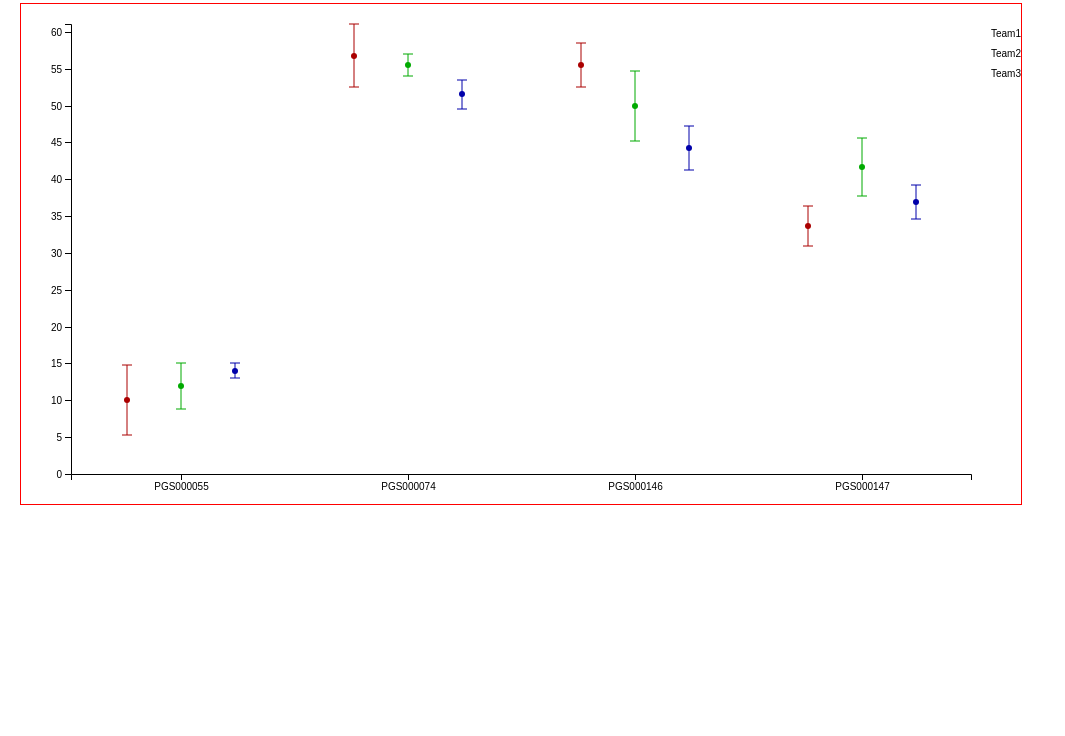
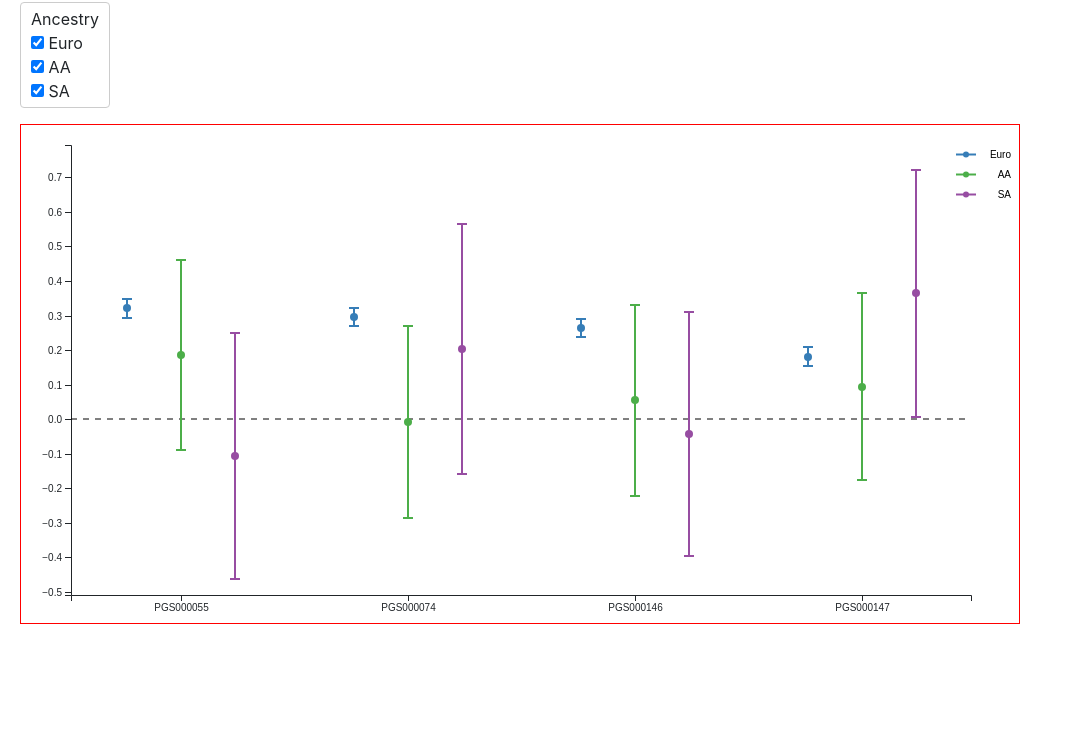
Before and after one commit to ens-lgil/pgs_d3, a plain HTML site: page index.html in a window 1280 px wide. Shown: the part 64-800 px from the top of the page, without its empty margins (0-1065 px from the left). Drawn offline with nearby package versions, Linux system fonts and the light colour scheme.

Commit message:
Add selection + tooltips

```diff
--- a/index.html
+++ b/index.html
@@ -1,6 +1,10 @@
 <html>
   <head>
     <title>TEST D3</title>
+    <link href="https://stackpath.bootstrapcdn.com/bootstrap/4.4.1/css/bootstrap.min.css" rel="stylesheet"/>
+
+    <script src="https://code.jquery.com/jquery-3.4.1.min.js"></script>
+    <script src="https://stackpath.bootstrapcdn.com/bootstrap/4.4.1/js/bootstrap.bundle.min.js" integrity="sha384-6khuMg9gaYr5AxOqhkVIODVIvm9ynTT5J4V1cfthmT+emCG6yVmEZsRHdxlotUnm" crossorigin="anonymous"></script>
     <script src="d3.min.js"></script>
 
     <style>
@@ -10,19 +14,50 @@
 
       line {
         /*stroke: black;*/
-        stroke-width: 1px;
+        /*stroke-width: 1px;*/
         fill: none;
+      }
+
+      .tooltip {
+          //position: absolute;
+          //text-align: center;
+          //width: 60px;
+          //height: 28px;
+          //padding: 4px 6px;
+          font: 12px sans-serif;
+          //background-color: #333;
+          //color: #FFF;
+          //border: 0px;
+          //border-radius: 8px;
+          //pointer-events: none;
       }
     </style>
   </head>
 
   <body>
     <h2>D3 test</h2>
+    <div style="display:flex;margin-bottom:1rem">
+      <div style="border:1px solid #CCC;border-radius:4px;padding:4px 10px">
+        <div>Ancestry</div>
+        <div>
+          <input type="checkbox" class="benchmark_ancestry_cb" checked id="grpName_1" value="Euro">
+          <label class="mb-0" for="grpName_1"> Euro</label>
+        </div>
+        <div>
+          <input type="checkbox" class="benchmark_ancestry_cb" checked id="grpName_2" value="AA">
+          <label class="mb-0" for="grpName_3"> AA</label>
+        </div>
+        <div>
+          <input type="checkbox" class="benchmark_ancestry_cb" checked id="grpName_3" value="SA">
+          <label class="mb-0" for="grpName_2"> SA</label>
+        </div>
+      </div>
+    </div>
     <svg style="border:1px solid #F00"></svg>
     <script type="text/javascript">
 
       // generate random data with d3 range and map
-      var data = d3.range(40).map(function(i) {
+      /*var data = d3.range(40).map(function(i) {
         return {
           x: i + 1,
           // generate a random value between 40 and 60
@@ -30,21 +65,21 @@
           // generate a random interval between 1 and 5
           e: d3.randomUniform(1, 5)()
         };
-      });
+      });*/
 
       const pgs_data = [
-            { pgs: 'PGS000055', grpName:'Team1', y: 10, e: d3.randomUniform(1, 5)()},
-            { pgs: 'PGS000055', grpName:'Team2', y: 12, e: d3.randomUniform(1, 5)()},
-            { pgs: 'PGS000055', grpName:'Team3', y: 14, e: d3.randomUniform(1, 5)()},
-            { pgs: 'PGS000074', grpName:'Team1', y: d3.randomUniform(40, 60)(), e: d3.randomUniform(1, 5)()},
-            { pgs: 'PGS000074', grpName:'Team2', y: d3.randomUniform(40, 60)(), e: d3.randomUniform(1, 5)()},
-            { pgs: 'PGS000074', grpName:'Team3', y: d3.randomUniform(40, 60)(), e: d3.randomUniform(1, 5)()},
-            { pgs: 'PGS000146', grpName:'Team1', y: d3.randomUniform(40, 60)(), e: d3.randomUniform(1, 5)()},
-            { pgs: 'PGS000146', grpName:'Team2', y: d3.randomUniform(40, 60)(), e: d3.randomUniform(1, 5)()},
-            { pgs: 'PGS000146', grpName:'Team3', y: d3.randomUniform(40, 60)(), e: d3.randomUniform(1, 5)()},
-            { pgs: 'PGS000147', grpName:'Team1', y: d3.randomUniform(30, 50)(), e: d3.randomUniform(1, 5)()},
-            { pgs: 'PGS000147', grpName:'Team2', y: d3.randomUniform(30, 50)(), e: d3.randomUniform(1, 5)()},
-            { pgs: 'PGS000147', grpName:'Team3', y: d3.randomUniform(30, 50)(), e: d3.randomUniform(1, 5)()}
+            { pgs: 'PGS000055', grpName:'Euro', y: 0.32104382, eb: 0.293867188, et: 0.348220452 },
+            { pgs: 'PGS000055', grpName:'AA', y: 0.184892118, eb: -0.089983334, et: 0.45976757 },
+            { pgs: 'PGS000055', grpName:'SA', y: -0.105811523, eb: -0.46257336, et: 0.250950314 },
+            { pgs: 'PGS000074', grpName:'Euro', y: 0.296599424, eb: 0.270089896, et: 0.323108952 },
+            { pgs: 'PGS000074', grpName:'AA', y: -0.00856871, eb: -0.285986641, et: 0.268849221 },
+            { pgs: 'PGS000074', grpName:'SA', y: 0.202909229, eb: -0.15867862, et: 0.564497078 },
+            { pgs: 'PGS000146', grpName:'Euro', y: 0.26389975, eb: 0.236905544, et: 0.290893957 },
+            { pgs: 'PGS000146', grpName:'AA', y: 0.055109248, eb: -0.221344814, et: 0.331563311 },
+            { pgs: 'PGS000146', grpName:'SA', y: -0.04312567, eb: -0.396279707, et: 0.310028367 },
+            { pgs: 'PGS000147', grpName:'Euro', y: 0.18110247, eb: 0.15386322, et: 0.20834172 },
+            { pgs: 'PGS000147', grpName:'AA', y: 0.094618527, eb: -0.176487732, et: 0.365724786 },
+            { pgs: 'PGS000147', grpName:'SA', y: 0.36462254, eb: 0.007658949, et: 0.721586142 }
       ];
 
       //var width = document.documentElement.clientWidth,
@@ -55,180 +90,250 @@
       // SVG space
       var svg = d3.select('svg').attr('width', width).attr('height', height);
 
-      var margin = {top: 20, right: 50, bottom: 30, left: 50};
-      var chartWidth = width - margin.left - margin.right;
-      var chartHeight = height - margin.top - margin.bottom;
+      var margin = {top: 20, right: 50, bottom: 30, left: 50},
+          chartWidth = width - margin.left - margin.right,
+          chartHeight = height - margin.top - margin.bottom;
       var g = svg.append('g').attr('transform', 'translate(' + margin.left + ',' + margin.top + ')');
 
 
       // x and y axis definition
       var categoriesNames = [...new Set(pgs_data.map(item => item.pgs))];
-      var groupNames = [...new Set(pgs_data.map(item => item.grpName))];
+      //var groupNames = [...new Set(pgs_data.map(item => item.grpName))];
+      var groupNames = [];
+      $(".benchmark_ancestry_cb").each(function () {
+        if ($(this).prop("checked"))  {
+          groupNames.push($(this).val());
+        }
+      })
       var y_data =  [...new Set(pgs_data.map(item => item.y))];
 
       // The scale spacing the groups:
       var x0 = d3.scaleBand()
+          .domain(categoriesNames)
           .rangeRound([0, width-100])
           .paddingInner(0.05);
 
       // The scale for spacing each group's bar:
       var x1 = d3.scaleBand()
           //.padding(0.05);
+          .domain(groupNames)
           .padding(1);
 
       var y = d3.scaleLinear()
           .rangeRound([chartHeight, 0]);
 
       var z = d3.scaleOrdinal()
-          .range(["#AA0000", "#00AA00", "#0000AA"]);
+          .domain(groupNames)
+          .range(["#367DB7", "#4CAE49", "#974DA2"]);
 
-      //for (pgs_idx in pgs_data) {
-      //  if (!groupNames.includes(grpName)) {
-
-      /*var groupNames = []
-      for (gpdata in groupData) {
-        for (value in groupData[gpdata].values) {
-          grpName = groupData[gpdata].values[value].grpName;
-          if (!groupNames.includes(grpName)) {
-            groupNames.push(grpName);
-          }
-        }
-      }*/
+      // Define the div for the tooltip
+      var div = d3.select("body").append("div")
+          .attr("class", "tooltip")
+          .style("opacity", 0);
 
       console.log(categoriesNames);
       console.log(groupNames);
+
+      var min_value = d3.min(pgs_data, function(d) { return (d.eb); });
+      if (min_value > 0) {
+        min_value = 0
+      }
+      else {
+        min_value = min_value + ((min_value/100)*10);
+      }
+      var max_value = d3.max(pgs_data, function(d) { return (d.et); });
+      max_value = max_value + ((max_value/100)*10);
+
       x0.domain(categoriesNames);
       x1.domain(groupNames).rangeRound([0, x0.bandwidth()]);
-      y.domain([0, d3.max(pgs_data, function(d) { return (d.y+d.e); })]);
+      y.domain([min_value, max_value]);
 
 
       var addData = function() {
 
-        var error_bar = g.append("g");
+        selected_data = [];
+        for (var i=0;i<pgs_data.length;i++) {
+          if (groupNames.indexOf(pgs_data[i].grpName) != -1) {
+            selected_data.push(pgs_data[i]);
+          }
+        }
 
-        var points = error_bar.selectAll('circle.point')
-          .data(pgs_data);
-          //.attr("transform",function(d) { return "translate(" + x0(d.pgs) + ",0)"; });
+        var chart_content = g.append("g").attr('class', 'chart_content');
+
+        /* Lines */
+
+        var lines = chart_content.selectAll('line.error')
+          .data(selected_data);
+          //.data(pgs_data);
+
+        // Vertical line
+        lines.enter().append('line')
+          .attr('class', 'error')
+          .attr('class', function(d) { return 'error '+d.grpName })
+          .attr("stroke", function(d) { return z(d.grpName); })
+          .attr("stroke-width", 2)
+        .merge(lines)
+          .attr('x1', function(d) { return x1(d.grpName); })
+          .attr('x2', function(d) { return x1(d.grpName); })
+          .attr('y1', function(d) { return y(d.et); })
+          .attr('y2', function(d) { return y(d.eb); });
+        // Horizontal line - top
+        lines.enter().append('line')
+          .attr('class', function(d) { return 'error '+d.grpName })
+          .attr("stroke", function(d) { return z(d.grpName); })
+          .attr("stroke-width", 2)
+        //.merge(lines)
+          .attr('x1', function(d) { return x1(d.grpName)-5; })
+          .attr('x2', function(d) { return x1(d.grpName)+5; })
+          .attr('y1', function(d) { return y(d.et); })
+          .attr('y2', function(d) { return y(d.et); });
+        // Horizontal line - bottom
+        lines.enter().append('line')
+          .attr('class', function(d) { return 'error '+d.grpName })
+          .attr("stroke", function(d) { return z(d.grpName); })
+          .attr("stroke-width", 2)
+        //.merge(lines)
+          .attr('x1', function(d) { return x1(d.grpName)-5; })
+          .attr('x2', function(d) { return x1(d.grpName)+5; })
+          .attr('y1', function(d) { return y(d.eb); })
+          .attr('y2', function(d) { return y(d.eb); });
+
+        chart_content.selectAll('line.error')
+          //.transition()
+          .attr("transform",function(d) { return "translate(" + x0(d.pgs) + ",0)"; });
+
+
+        /* Points */
+
+        var points = chart_content.selectAll('circle.point')
+          .data(selected_data);
+            //.data(pgs_data);
+            //.attr("transform",function(d) { return "translate(" + x0(d.pgs) + ",0)"; });
 
         points.enter()
           .append('circle')
-          .attr('class', 'point')
-          .attr('r', 3)
+          .attr('class', function(d) { return 'point '+d.grpName })
+          .attr('r', 4)
           .attr("fill", function(d) { return z(d.grpName); })
-          //.attr("transform",function(d) { return "translate(" + x0(d.key) + ",0)"; })
-        .merge( points )
-            .attr('cx', function(d) { return x1(d.grpName); })
-            .attr('cy', function(d) { return y(d.y); });
+          .each(function(d,i){
+            $(this).tooltip({
+              'title': "Ancestry: <b>"+d.grpName + "</b><br/>Upper 95: <b>" + d.et + "</b><br/>Estimate: <b>" + d.y + "</b><br/>Lower 95: <b>" + d.eb+"</b>",
+              'placement': 'right',
+              'html': true
+            });
+          })
+          .attr('cx', function(d) { return x1(d.grpName); })
+          .attr('cy', function(d) { return y(d.y); });
 
-        error_bar.selectAll('circle.point')
-              .attr("transform",function(d) { return "translate(" + x0(d.pgs) + ",0)"; });
-
-
-        var lines = error_bar.selectAll('line.error')
-          .data(pgs_data);
-          //.attr("transform",function(d) { return "translate(" + x0(d.pgs) + ",0)"; });
-
-        // Vertical line
-        lines.enter()
-          .append('line')
-          .attr('class', 'error')
-          .attr("stroke", function(d) { return z(d.grpName); })
-        .merge(lines)
-          .attr('x1', function(d) { return x1(d.grpName); })
-          .attr('x2', function(d) { return x1(d.grpName); })
-          .attr('y1', function(d) { return y(d.y + d.e); })
-          .attr('y2', function(d) { return y(d.y - d.e); });
-        // Horizontal line - top
-        lines.enter().append('line')
-          .attr('class', 'error')
-          .attr("stroke", function(d) { return z(d.grpName); })
-        .merge(lines)
-          .attr('x1', function(d) { return x1(d.grpName)-5; })
-          .attr('x2', function(d) { return x1(d.grpName)+5; })
-          .attr('y1', function(d) { return y(d.y + d.e); })
-          .attr('y2', function(d) { return y(d.y + d.e); });
-        // Horizontal line - bottom
-        lines.enter().append('line')
-          .attr('class', 'error')
-          .attr("stroke", function(d) { return z(d.grpName); })
-        .merge(lines)
-          .attr('x1', function(d) { return x1(d.grpName)-5; })
-          .attr('x2', function(d) { return x1(d.grpName)+5; })
-          .attr('y1', function(d) { return y(d.y - d.e); })
-          .attr('y2', function(d) { return y(d.y - d.e); });
-
-        error_bar.selectAll('line.error')
+        chart_content.selectAll('circle.point')
+          //.transition()
           .attr("transform",function(d) { return "translate(" + x0(d.pgs) + ",0)"; });
       }
 
-      /*var h_line = g.append('line')
-                    .attr('class', 'line')
-                    .style("stroke", ("3, 3"))
-                    .attr("x1", 0)     // x position of the first end of the line
-                    .attr("y1", 50)      // y position of the first end of the line
-                    .attr("x2", 50)     // x position of the second end of the line
-                    .attr("y2", 50);
-      g.selectAll('line')
-          .attr("transform",function(d) { return "translate(" + 0 + ",0)"; });*/
 
-      // axes
+      var addLegend = function() {
+
+        var legend = g.append("g")
+          .attr("font-family", "sans-serif")
+          .attr("font-size", 10)
+          .attr("text-anchor", "end")
+          .attr("class", "chart_legend")
+          .selectAll("g")
+          .data(groupNames.slice())
+          .enter().append("g")
+          .attr("class", function(d) { return d; } )
+          .attr("transform", function(d, i) { return "translate(0," + i * 20 + ")"; });
+        legend.append("circle")
+          .attr("r", 3)
+          .attr("cx", width - 105)
+          .attr("cy", 9.5)
+          .attr("fill", z);
+        legend.append("line")
+          .attr("x1", width - 115)
+          .attr("x2", width - 95)
+          .attr("y1", 9.5)
+          .attr("y2", 9.5)
+          .attr("stroke", z)
+          .attr("stroke-width", 2);
+        legend.append("text")
+          .attr("x", width - 60)
+          .attr("y", 9.5)
+          .attr("dy", "0.32em")
+          .text(function(d) { return d; });
+      }
+
+
+      // This function is gonna change the opacity and size of selected and unselected circles
+      function update_ancestry(){
+
+        // Remove chart content
+        svg.selectAll('.chart_content').remove();
+        svg.selectAll('.chart_legend').remove();
+
+
+        groupNames = [];
+        $(".benchmark_ancestry_cb").each(function () {
+          if ($(this).prop("checked"))  {
+            groupNames.push($(this).val());
+          }
+        })
+        x1.domain(groupNames).rangeRound([0, x0.bandwidth()]);
+        // Load updated set of data to the chart
+        addData();
+        // Load updated legend on the chart
+        addLegend();
+
+        /*d3.selectAll(".benchmark_ancestry_cb").each(function(d){
+          cb = d3.select(this);
+          grp = cb.property("value");
+
+          // If the box is check, I show the group
+          if(cb.property("checked")){
+            //console.log(grp+": checked");
+            checked_gp_names.push(grp);
+            svg.selectAll("."+grp).transition().duration(200).style("opacity", 1);
+            svg.selectAll("."+grp).style("display", 'block');
+          // Otherwise I hide it
+          } else{
+            svg.selectAll("."+grp).transition().duration(200).style("opacity", 0);
+            svg.selectAll("."+grp).style("display", 'none');
+          }
+
+        });
+        //x1.domain(checked_gp_names);
+        x1.domain(checked_gp_names).rangeRound([0, x0.bandwidth()]);*/
+      }
+
+
+      /* Drawing/updating chart */
+
+      // Axes
       var xAxis = g.append('g')
         .attr('transform', 'translate(0,' + chartHeight + ')')
         .call( d3.axisBottom(x0) );
       var yAxis = g.append('g')
         .call( d3.axisLeft(y) );
 
-      // Load data to the chart
+      // Threshold/horizontal line
+      if (min_value < 0) {
+        g.append("line")
+          .attr("stroke", 'black')
+          .attr("stroke-width", 1)
+          .style("stroke-dasharray", ("6, 6"))
+          .attr('x1', 0)
+          .attr('x2', chartWidth)
+          .attr('y1', y(0))
+          .attr('y2', y(0));
+      }
+
+      // Load data in the chart
       addData();
 
+      // Load legend in the chart
+      addLegend();
 
-
-      var legend = g.append("g")
-          .attr("font-family", "sans-serif")
-          .attr("font-size", 10)
-          .attr("text-anchor", "end")
-          .selectAll("g")
-          .data(groupNames.slice())
-          .enter().append("g")
-          .attr("transform", function(d, i) { return "translate(0," + i * 20 + ")"; });
-
-      legend.append("circle.point")
-          .attr("x", width - 100)
-          .attr("width", 15)
-          .attr("height", 15)
-          .attr("fill", z)
-          .attr("stroke", z)
-          .attr("stroke-width",2);
-
-      legend.append("text")
-          .attr("x", width - 50)
-          .attr("y", 9.5)
-          .attr("dy", "0.32em")
-          .text(function(d) { return d; });
-
-      // resize
-      /*window.onresize = function() {
-        width = document.documentElement.clientWidth;
-        height = document.documentElement.clientHeight;
-
-        var margin = {top: 20, right: 20, bottom: 30, left: 50};
-
-        svg.attr('width', width).attr('height', height)
-
-
-        chartWidth = width - margin.left - margin.right;
-        chartHeight = height - margin.top - margin.bottom;
-
-        //x.range([0, chartWidth]);
-        //y.range([chartHeight, 0]);
-
-        xAxis
-          .attr('transform', 'translate(0,' + chartHeight + ')')
-          .call( d3.axisBottom(x0) );
-        yAxis.call( d3.axisLeft(y) );
-
-        addData();
-      };*/
+      // When a button change, I run the update function
+      d3.selectAll(".benchmark_ancestry_cb").on("change",update_ancestry);
 
     </script>
   </body>
```
